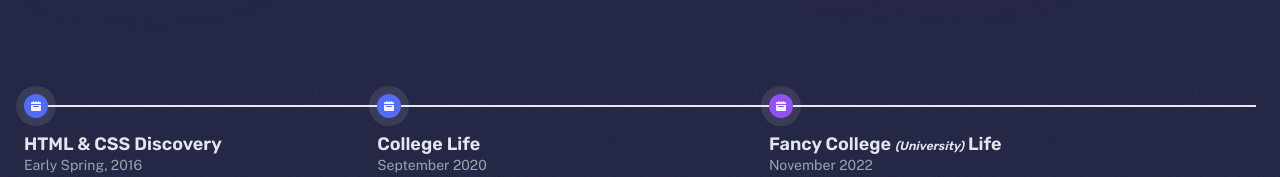
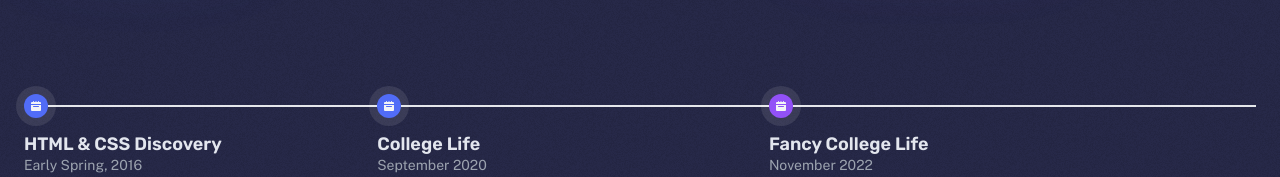
Before and after one commit to howlcoding/portfolio-v1, an Astro site: page / in a window 1280 px wide. Shown: the part 840-1017 px from the top of the page. Built offline with nearby package versions, Linux system fonts and the light colour scheme; Astro itself is replaced by a stand-in of ours.

Commit message:
minor wording changes

```diff
--- a/src/pages/index.astro
+++ b/src/pages/index.astro
@@ -99,7 +99,7 @@ const projects = (await getCollection('work'))
 						<div class="hidden sm:flex w-full bg-gray-200 h-0.5 dark:bg-gray-700"></div>
 					</div>
 					<div class="mt-3 sm:pe-8">
-						<h3 class="text-lg">Fancy College <i class="text-xs">(University)</i> Life</h3>
+						<h3 class="text-lg">Fancy College Life</h3>
 						<time class="block mb-2 text-sm font-normal leading-none text-gray-400">November 2022</time>
 						<p class="text-base font-normal">Enrolled in Bachelor of Science in Design for User Experience program, following a six-month contract doing tangible work as a Web Designer. Graduated with 4.0 GPA.</p>
 					</div>
```
